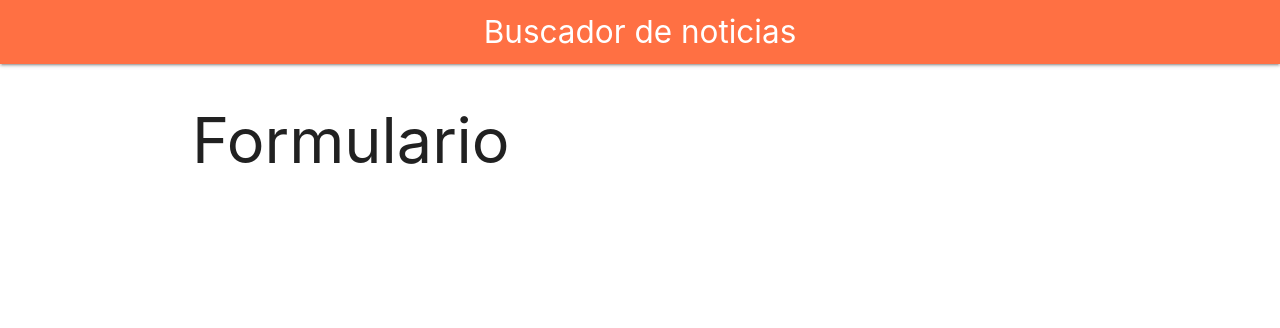
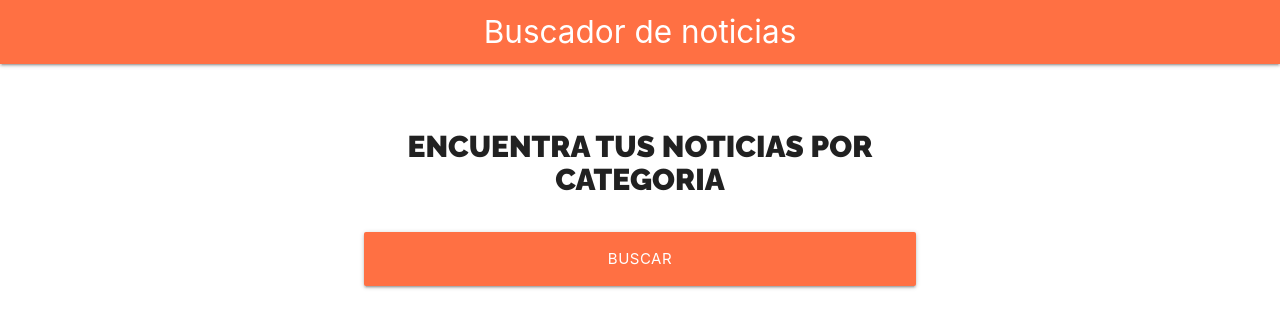
Before and after one commit to Alejandro-Ochando/buscador_noticias, a React (Create React App) app: page / in a window 1280 px wide. Shown: the top 328 px of the page. Built offline with nearby package versions, Linux system fonts and the light colour scheme.

Commit message:
Creando Formulario y utilizando modulos CSS

```diff
--- a/src/App.js
+++ b/src/App.js
@@ -1,5 +1,6 @@
 import React, { Fragment } from 'react';
 import Header from './components/Header';
+import Formulario from './components/Formulario';
 
 
 function App() {
@@ -9,7 +10,7 @@
         titulo="Buscador de noticias"
       />
       <div className="container white">
-        <h1>Formulario</h1>
+        <Formulario />
       </div>
     </Fragment>
   );
--- /dev/null
+++ b/src/components/Formulario.js
@@ -0,0 +1,26 @@
+import React from 'react';
+import styles from './Formulario.module.css';
+
+const Formulario = () => {
+    return (
+
+        <div className={`${styles.buscador} row`}>
+            <div className="col s12 m8 offset-m2">
+                <form>
+                    <h2 className={styles.heading}>Encuentra tus Noticias por categoria</h2>
+
+                    <div className="input-field col s12">
+                        <input
+                            type="submit"
+                            className={`${styles.btn_block} btn-large deep-orange lighten-1`}
+                            value="Buscar"
+                        />
+                    </div>
+                </form>
+            </div>
+        </div>
+
+     );
+}
+
+export default Formulario;
--- /dev/null
+++ b/src/components/Formulario.module.css
@@ -0,0 +1,15 @@
+.heading {
+    font-family: 'Raleway', sans-serif;
+    font-weight: 900;
+    font-size: 2rem;
+    text-transform: uppercase;
+    text-align: center;
+}
+.buscador {
+    margin-top: 2rem;
+    margin-bottom: 2rem;
+    text-align: left;
+}
+.btn_block {
+    width: 100%;
+}
```
